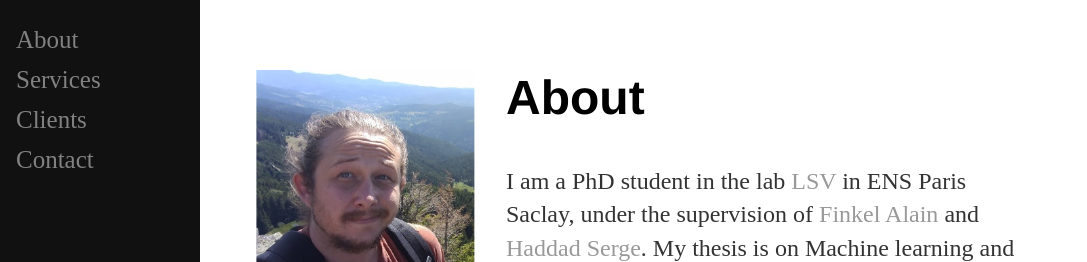
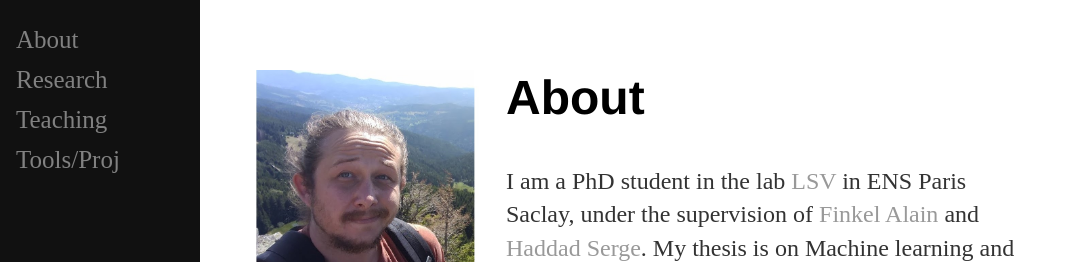
Before and after one commit to IgorKhm/igorkhm.github.io, a Jekyll site: the page built from index.md, in a window 1280 px wide. Shown: the top 262 px of the page, without its empty margins (0-1087 px from the left). Built offline with Jekyll 4.4.1, drawn with Linux system fonts in a browser that asks for light colours.

Commit message:
Update default.html

```diff
--- a/_layouts/default.html
+++ b/_layouts/default.html
@@ -14,18 +14,18 @@
 
 			<div class="sidenav">
 			  <a href="#about">About</a>
-			  <a href="#services">Services</a>
-			  <a href="#clients">Clients</a>
-			  <a href="#contact">Contact</a>
+			  <a href="#Research">Research</a></li>
+			  <a href="#Teaching">Teaching</a>
+			  <a href="#Tools">Tools/Proj</a>
 			</div>
 
 			<div class="topnav">
 			<nav>
 	    		<ul>
-	        		<li><a href="/">Home</a></li>
-		        	<li><a href="/Publications">About</a></li>
-	        		<li><a href="/cv">CV</a></li>
-	        		<li><a href="/blog">Blog</a></li>
+	        		<li><a href="#about">Home</a></li>
+		        	<li><a href="#Research">Research</a></li>
+	        		<li><a href="#Teaching">Teaching</a></li>
+	        		<li><a href="#Tools">Tools/Proj</a></li>
 	    		</ul>
 			</nav>
 			</div>
```
